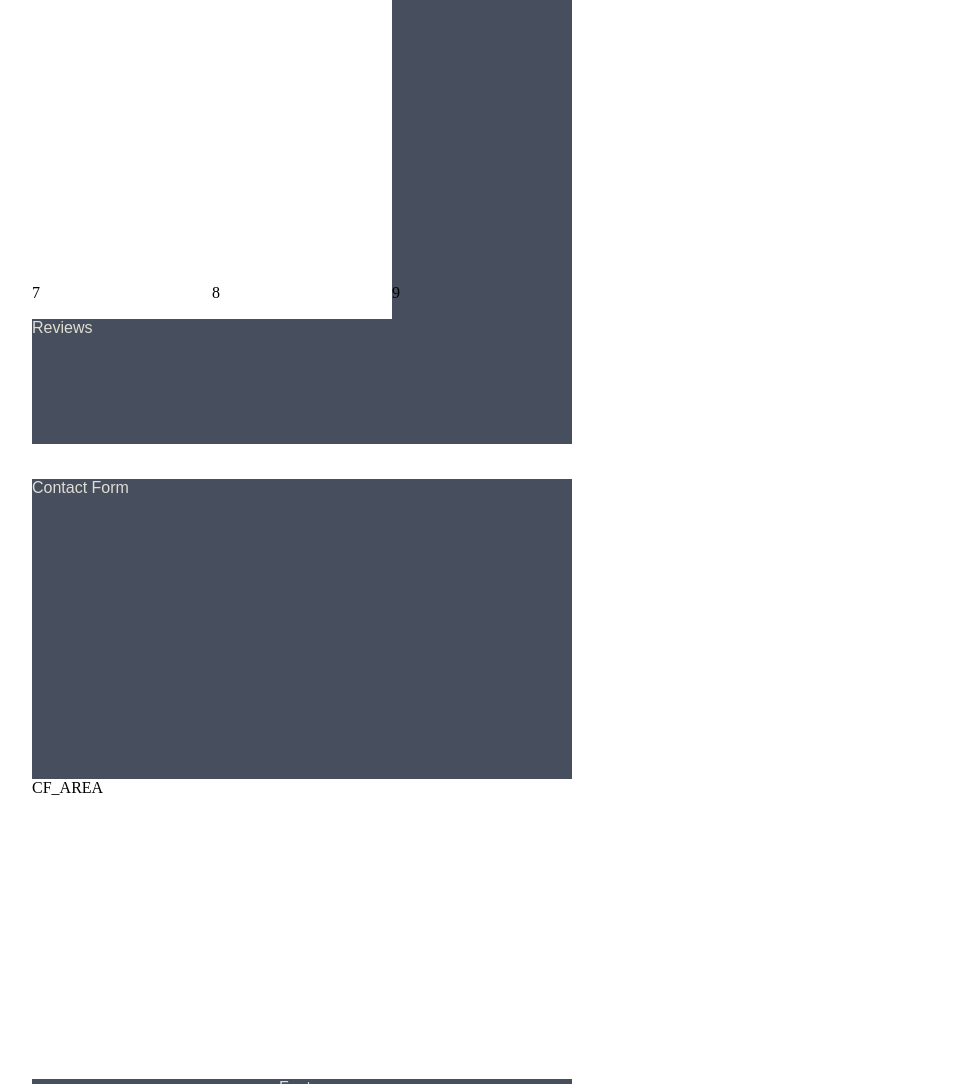
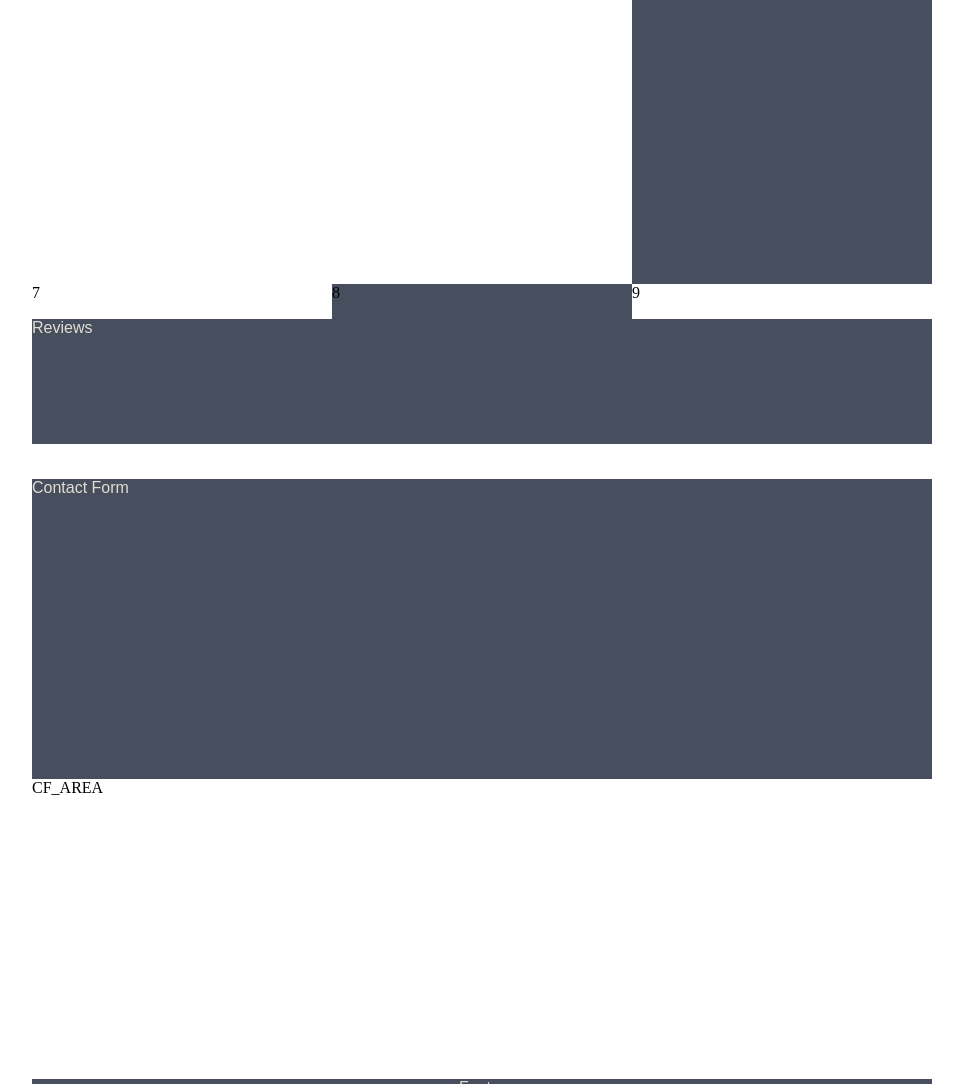
Before and after one commit to rjkline2/TuscanyVilla, a plain HTML site: page TuscanyVilla/index.html in a window 1280 px wide. Shown: the part 1204-2288 px from the top of the page, without its empty margins (8-971 px from the left). Drawn offline with Linux system fonts and the light colour scheme.

Commit message:
Project Update

```diff
--- a/TuscanyVilla/StyleSheet.css
+++ b/TuscanyVilla/StyleSheet.css
@@ -76,50 +76,50 @@ section.Amenities {
 }
 section.AmenitiesGrid1 {
     grid-column: 1 / span 2;
-    /*height: 348px;
-    width: 348px;*/
+    width: 300px;
 }
 section.AmenitiesGrid2 {
     grid-column: 3 / span 2;
-    /*height: 348px;
-    width: 348px;*/
+
+    width: 300px;
 }
 section.AmenitiesGrid3 {
     grid-column: 5 / span 2;
-    /*height: 348px;
-    width: 348px;*/
+
+    width: 300px;
 }
 section.AmenitiesGrid4 {
     grid-column: 1 / span 2;
-    /*height: 348px;
-    width: 348px;*/
+
+    width: 300px;
 }
 section.AmenitiesGrid5 {
     grid-column: 3 / span 2;
-    /*height: 348px;
-    width: 348px;*/
+
+    width: 300px;
 }
 section.AmenitiesGrid6 {
     grid-column: 5 / span 2;
-    /*height: 348px;
-    width: 348px;*/
+
+    width: 300px;
     background-color: #474E5D;
 }
 section.AmenitiesGrid7 {
     grid-column: 1 / span 2;
-    /*height: 348px;
-    width: 348px;*/
+
+    width: 300px;
 }
 section.AmenitiesGrid8 {
     grid-column: 3 / span 2;
-    /*height: 348px;
-    width: 348px;*/
+
+    width: 300px;
+    background-color: #474E5D;
 }
 section.AmenitiesGrid9 {
     grid-column: 5 / span 2;
-    /*height: 348px;
-    width: 348px;*/
-    background-color: #474E5D;
+
+    width: 300px;
+
 }
 section.Reviews {
     grid-column: 1 / span 6;
```
